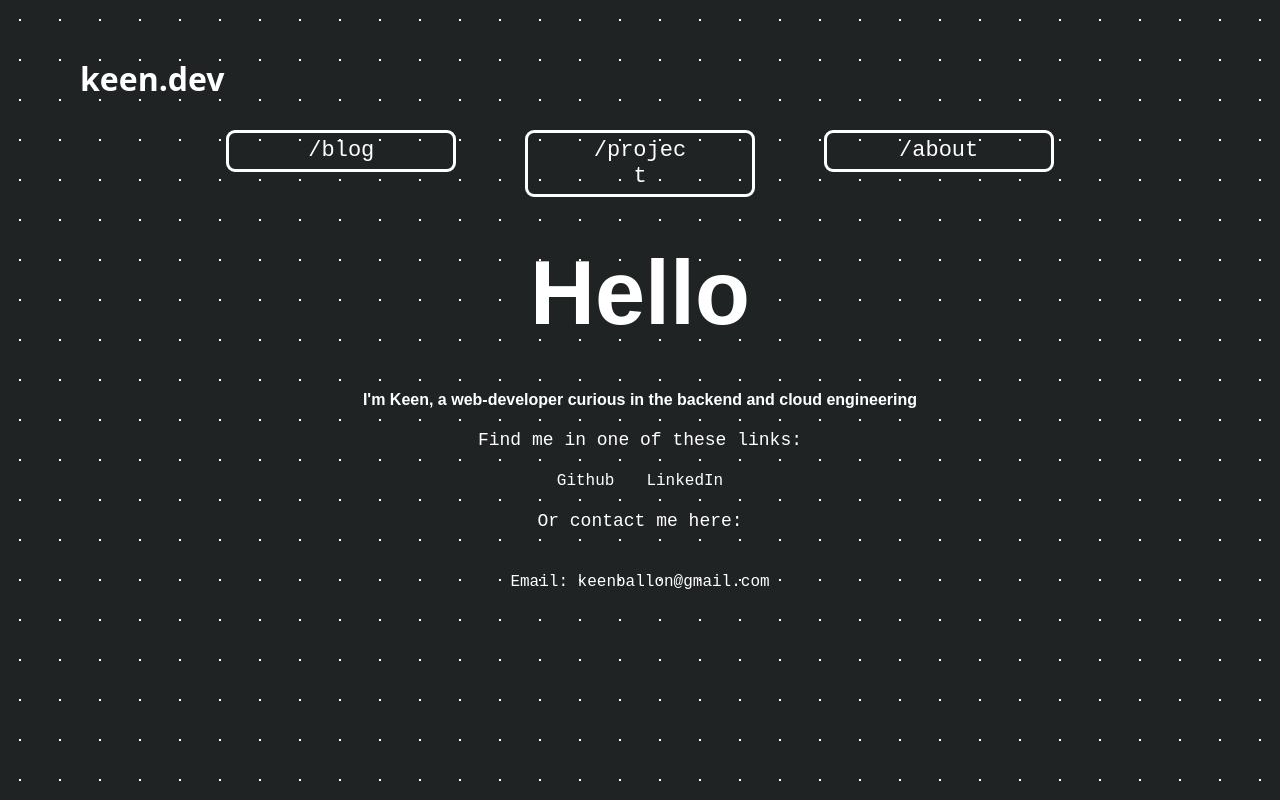
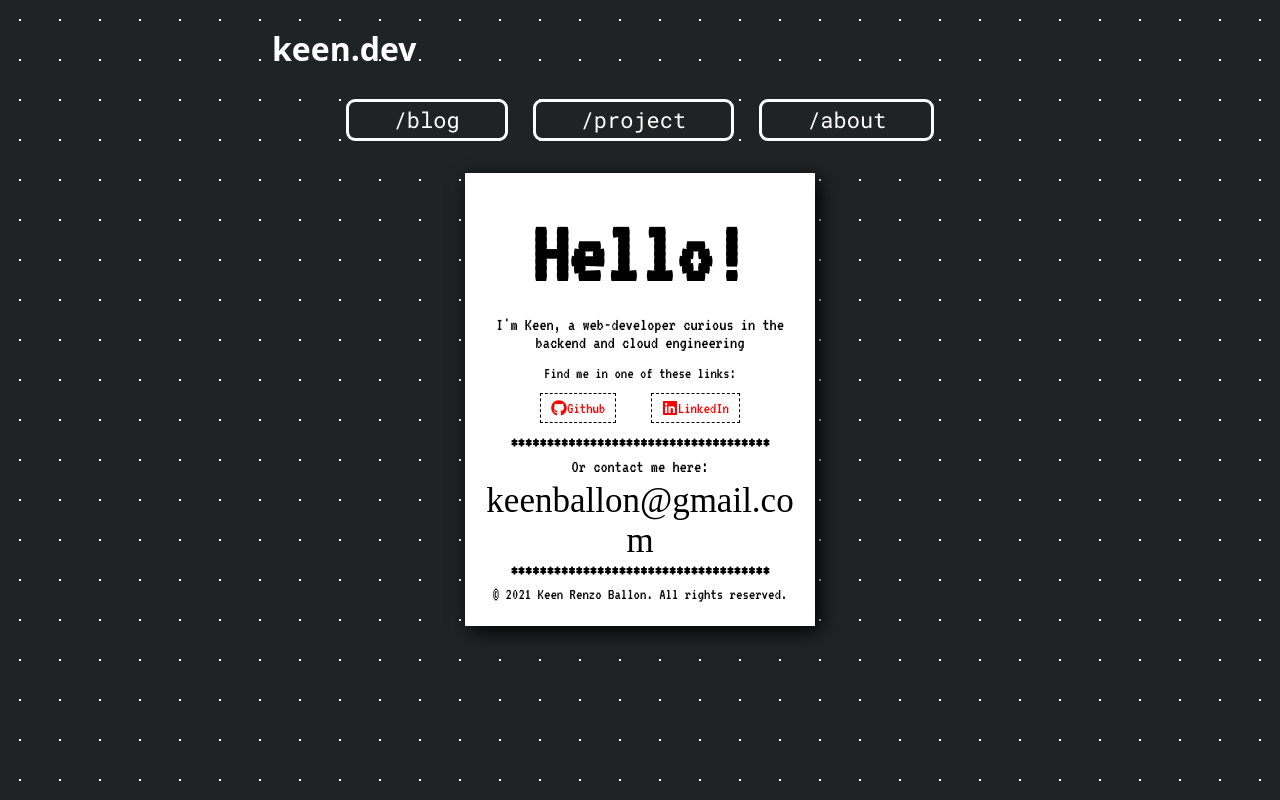
Before and after one commit to keenowh/keen.dev-blog, a Gatsby site: page / in a window 1280 px wide. Built offline with nearby package versions, Linux system fonts and the light colour scheme; Gatsby itself is replaced by a stand-in of ours; a web font is replaced by a local one.

Commit message:
major updates

```diff
--- a/gatsby-config.js
+++ b/gatsby-config.js
@@ -16,6 +16,14 @@ module.exports = {
    plugins: [
       {
          resolve: "gatsby-plugin-styled-components",
+      },
+      {
+         resolve: "gatsby-plugin-web-font-loader",
+         options: {
+            google: {
+               families: ["VT323", "Libre Barcode 128 Text", "Roboto Mono"],
+            },
+         },
       },
       "gatsby-plugin-react-helmet",
       {
--- a/package.json
+++ b/package.json
@@ -18,6 +18,7 @@
     "gatsby-plugin-react-helmet": "^4.1.0",
     "gatsby-plugin-sharp": "^3.1.2",
     "gatsby-plugin-styled-components": "^4.1.0",
+    "gatsby-plugin-web-font-loader": "^1.0.4",
     "gatsby-source-filesystem": "^3.1.0",
     "gatsby-source-graphql": "^3.1.0",
     "gatsby-source-strapi": "0.0.12",
@@ -29,6 +30,7 @@
     "react-dom": "^17.0.2",
     "react-fontawesome": "^1.7.1",
     "react-helmet": "^6.1.0",
+    "react-icons": "^4.3.1",
     "react-markdown": "^5.0.3",
     "react-moment": "^1.1.1",
     "styled-components": "^5.3.3",
--- a/src/components/GlobalStyle.js
+++ b/src/components/GlobalStyle.js
@@ -7,13 +7,16 @@ const GlobalStyle = createGlobalStyle`
   @import url('https://fonts.googleapis.com/css2?family=Roboto+Mono:wght@500&display=swap');
   @import url('https://fonts.googleapis.com/css2?family=Rubik:wght@900&display=swap');
 
-  html {
+  *, *:before, *:after {
+    box-sizing: border-box;
+  }
+
+   html {
     box-sizing: border-box;
     font-size: 62.5%;
   }
 
   body {
-    height: 100vh;
     font-size: 30px;
     font-size: 1.6rem;
     font-family: 'Roboto Mono', monospace;
@@ -26,12 +29,11 @@ const GlobalStyle = createGlobalStyle`
 
   h1, h2, h3, h4, h5, h6 {
     color: white;
-    font-family: 'Rubik', sans-serif;
     margin: 0.5em 0;
   }
 
   *, *:before, *:after {
-    box-sizing: inherit;
+    box-sizing: border-box;
   }
 
   img {
--- a/src/components/layout.js
+++ b/src/components/layout.js
@@ -7,16 +7,16 @@ import "prismjs/themes/prism.css"
 import SEO from "./seo"
 
 const Main = styled.main`
-   // max-width: 83rem;
-   // padding: 1em 1em 2em;
+   width: 90%;
    margin: 0 auto;
 
    @media (min-width: 350px) {
       padding: 1rem 1.5rem 4rem;
    }
 
-   @media (min-width: 520px) {
-      padding: 4rem 8rem 0;
+   @media (min-width: 1080px) {
+      padding: 1rem 8rem 0;
+      width: 70vw;
    }
 `
 const StyledHeader = styled.header``
--- a/src/components/nav.js
+++ b/src/components/nav.js
@@ -8,8 +8,11 @@ const activeClassName = "active"
 const StyledNav = styled.nav`
    margin-bottom: 1em;
    max-width: 80%;
+   display: block;
    margin: 0 auto;
    @media (min-width: 520px) {
+      display: flex;
+      justify-content: space-between;
       margin-bottom: 2em;
    }
 `
@@ -34,15 +37,10 @@ const ListElement = styled.div`
    font-size: 1.8rem;
    border-radius: 9px;
    border: solid white 3px;
-   @media (min-width: 300px) {
+   @media (min-width: 768px) {
       font-size: 2.2rem;
-      padding: 0.5rem 6rem;
-      width: 25rem;
+      padding: 0.5rem 4.5rem;
       margin-top: 10px;
-   }
-
-   @media (min-width: 768px) {
-      width: 23rem;
    }
 
    &:hover {
@@ -75,7 +73,6 @@ const NavItem = styled(Link).attrs({
 const Nav = () => {
    return (
       <StyledNav>
-         <StyledList>
          <NavItem to="/blog/" activeClassName={activeClassName}>
             <ListElement>/blog</ListElement>
          </NavItem>
@@ -85,7 +82,6 @@ const Nav = () => {
          <NavItem to="/about/" activeClassName={activeClassName}>
             <ListElement>/about</ListElement>
          </NavItem>
-         </StyledList>
       </StyledNav>
    )
 }
--- a/src/components/projectlistingsection.js
+++ b/src/components/projectlistingsection.js
@@ -6,7 +6,7 @@ const StyledListingSection = styled.section`
    width: 90%;
    margin: 0 auto;
    @media (min-width: 768px) {
-      width: 80%;
+      width: 100%;
    }
 `
 const StyledSectionHeading = styled.h2`
--- a/src/components/seo.js
+++ b/src/components/seo.js
@@ -49,7 +49,7 @@ const SEO = ({ description, lang, meta, title }) => {
             },
             {
                property: `og:title`,
-               content: title,
+               content: title || site.siteMetadata.title,
             },
             {
                property: `og:description`,
@@ -69,7 +69,7 @@ const SEO = ({ description, lang, meta, title }) => {
             },
             {
                name: `twitter:title`,
-               content: title,
+               content: title || site.siteMetadata.title,
             },
             {
                name: `twitter:description`,
@@ -81,6 +81,7 @@ const SEO = ({ description, lang, meta, title }) => {
 }
 
 SEO.defaultProps = {
+   title: null,
    lang: `en`,
    meta: [],
    description: ``,
@@ -90,7 +91,7 @@ SEO.propTypes = {
    description: PropTypes.string,
    lang: PropTypes.string,
    meta: PropTypes.arrayOf(PropTypes.object),
-   title: PropTypes.string.isRequired,
+   title: PropTypes.string,
 }
 
 export default SEO
--- a/src/pages/index.js
+++ b/src/pages/index.js
@@ -1,22 +1,23 @@
 import React from "react"
 import styled from "styled-components"
 import Layout from "../components/layout"
+import { FaGithub, FaLinkedin } from "react-icons/fa"
 
 const StyledContainer = styled.div`
-   height: 350px;
-
-   @media (min-width: 520px) {
-      height: 400px;
-   }
-
-   @media (min-width: 1400px) {
-      height: 500px;
-   }
+   width: 350px;
+   padding: 20px;
+   font-family: "VT323", monospace !important;
+   background: #fff;
+   margin: 1rem auto;
+   box-shadow: 5px 5px 19px black;
+   color: black;
 `
 
 const StyledHeading = styled.h1`
    text-align: center;
    font-size: 6rem;
+   color: black;
+   margin: 1rem 0;
 
    @media (min-width: 768px) {
       font-size: 9rem;
@@ -30,41 +31,77 @@ const StyledStatementBlock = styled.div`
 `
 
 const StyledSocialLinks = styled.a`
-   transition: background-color 0.25s;
-   color: white;
-   padding: 1em;
-   margin-top: 2em;
+   display: flex;
+   padding: 5px 10px;
+   align-items: center;
+   justify-content: space-around;
+   border: 1px dashed black;
+`
+
+const StyledLinkHeading = styled.div`
+   color: black;
+   margin-top: 12px;
 `
 
 const StyledLinkBlock = styled.div`
-   text-align: center;
-   width: 100%;
-   display: block;
+   margin: 1rem auto;
+   display: flex;
+   width: 200px;
+   justify-content: space-between;
+`
+const ReceiptBreak = styled.div`
+   font-size: 18px;
+   font-weight: bold;
+   color: black;
+`
+
+const EmailBlock = styled.div`
+   border-bottom: 1px dashed #1f1f1f;
+   padding: 2rem;
+   margin: auto;
+   color: black;
+`
+
+const BarcodeBlock = styled.div`
+   font-family: "Libre Barcode 128 Text", cursive;
+   color: black;
+   font-size: 35px;
 `
 
 const IndexPage = () => (
    <Layout>
       <StyledContainer style={{ textAlign: "center", color: "white" }}>
-         <StyledHeading>Hello</StyledHeading>
+         <StyledHeading>Hello!</StyledHeading>
          <StyledStatementBlock>
-            <h4 style={{ margin: "0" }}>
+            <p
+               style={{
+                  margin: "0",
+                  color: "black",
+                  lineHeight: "1",
+               }}
+            >
                I'm Keen, a web-developer curious in the backend and cloud
                engineering
-            </h4>
+            </p>
          </StyledStatementBlock>
+         <StyledLinkHeading>Find me in one of these links:</StyledLinkHeading>
          <StyledLinkBlock>
-            <p style={{ color: "white" }}>Find me in one of these links: </p>
             <StyledSocialLinks href="http://github.com/keenowh">
+               <FaGithub />
                Github
             </StyledSocialLinks>
-            <StyledSocialLinks href="http://github.com/keenowh">
+            <StyledSocialLinks href="http://linkedin.com/keen-ballon">
+               <FaLinkedin />
                LinkedIn
             </StyledSocialLinks>
          </StyledLinkBlock>
-         <p style={{ color: "white" }}>Or contact me here:</p>
-         <div style={{ padding: "2rem", margin: "auto" }}>
-            Email: keenballon@gmail.com
-         </div>
+         <ReceiptBreak>************************************</ReceiptBreak>
+         <p style={{ color: "black", margin: "0" }}>Or contact me here:</p>
+         <BarcodeBlock>keenballon@gmail.com</BarcodeBlock>
+         <ReceiptBreak>************************************</ReceiptBreak>
+         <p style={{ color: "black", margin: "0", fontSize: "1.6rem" }}>
+            © {new Date().getFullYear()} Keen Renzo Ballon. All rights reserved.
+         </p>
       </StyledContainer>
    </Layout>
 )
```
Also changed, not shown: src/components/bloglisting.js (+5 -2 lines), src/components/projectlisting.js (+17 -9 lines), src/pages/blog.js (+5 -2 lines), src/templates/article.js (+37 -15 lines), 3 other files. Lines whose indentation alone changed are shown as unchanged.
